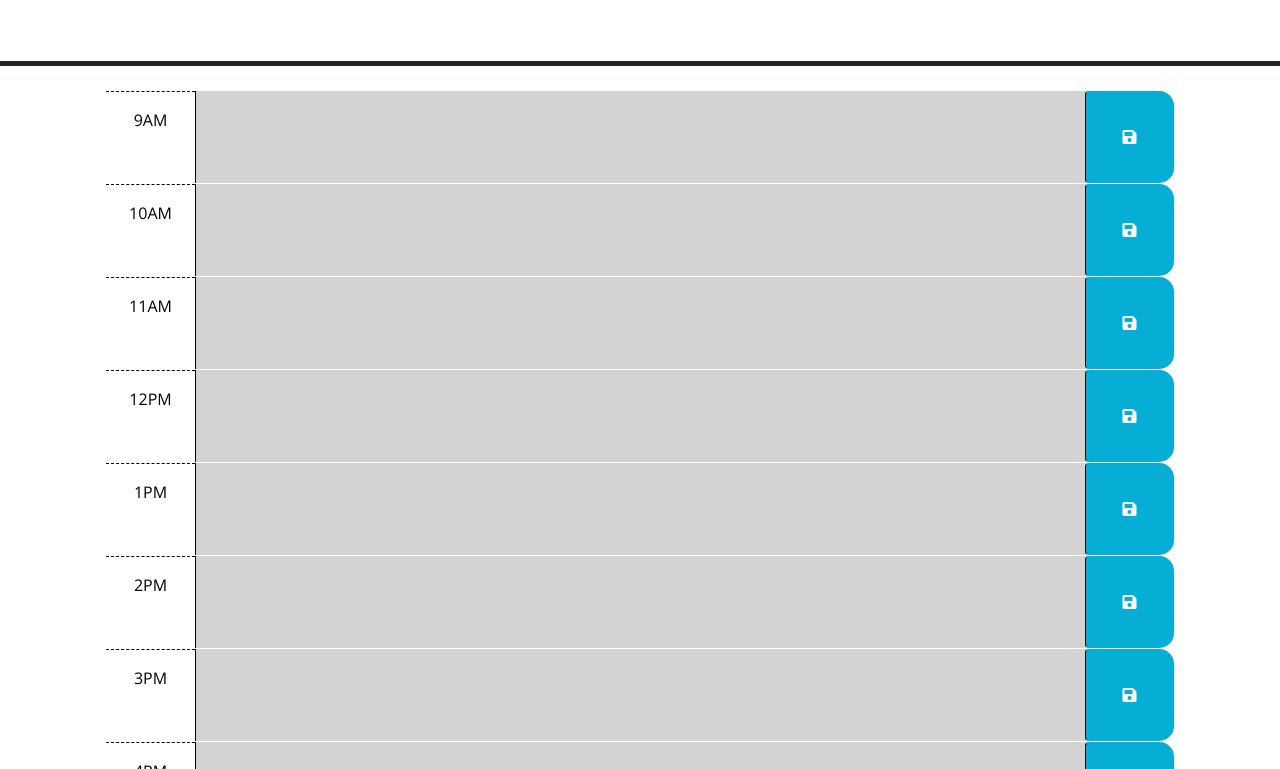
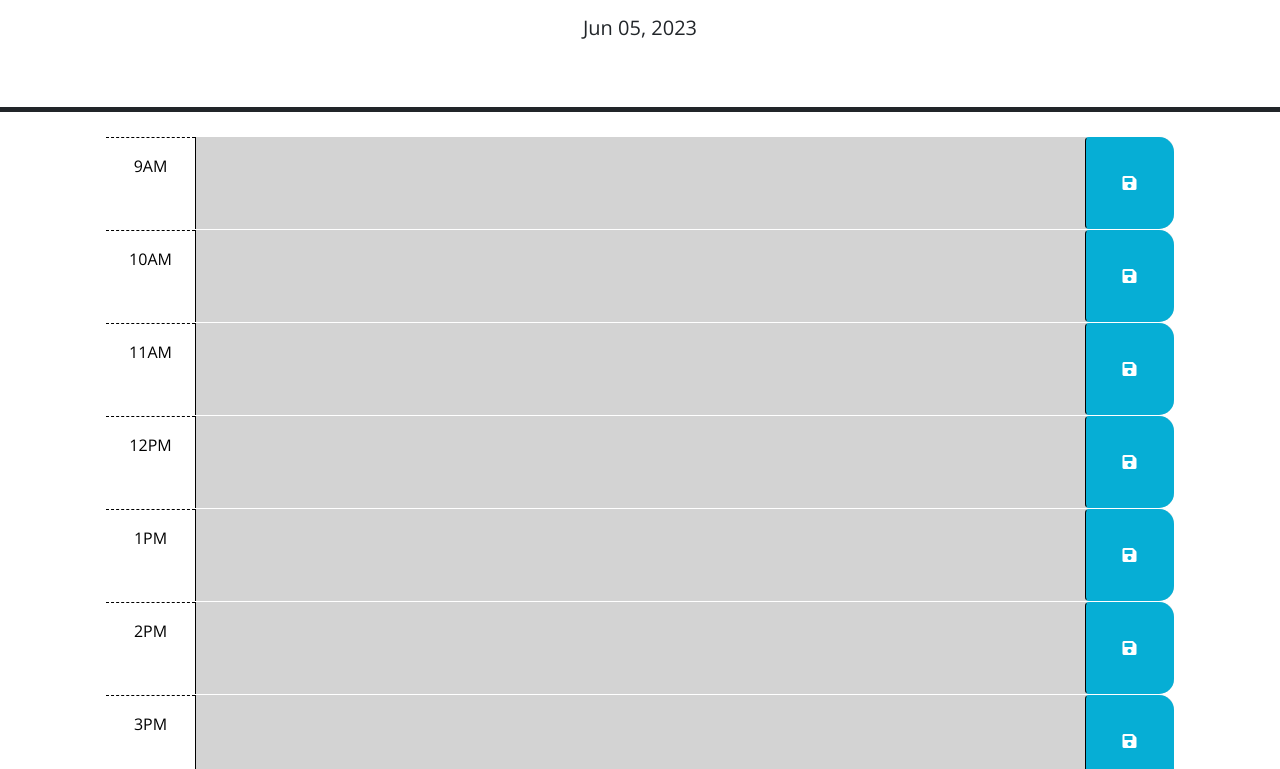
Before and after one commit to Shippo704/week5-challenge, a plain HTML site: page index.html in a window 1280 px wide. Shown: the part 166-935 px from the top of the page. Drawn offline with nearby package versions, Linux system fonts and the light colour scheme.

Commit message:
added current date to header using dayjs and jquery

```diff
--- a/script.js
+++ b/script.js
@@ -12,19 +12,17 @@ var hour16 = $("#hour-16");
 var hour17 = $("#hour-17");
 var hour18 = $("#hour-18");
 
+var currentDay = $("#currentDay");
 var saveButton = $(".saveBtn");
 var currTime = dayjs().format("HH");
+var currDay = dayjs().format("MMM DD, YYYY");
 
 //var hourBlock = parseInt($element.data("id"));
 
 $(function () {
-  // TODO: Add a listener for click events on the save button. This code should
-  // use the id in the containing time-block as a key to save the user input in
-  // local storage.
-  // HINT: What does `this` reference in the click listener
-  // function? How can DOM traversal be used to get the "hour-x" id of the
-  // time-block containing the button that was clicked? How might the id be
-  // useful when saving the description in local storage?
+
+  //add current date to header
+  currentDay.text(currDay);
 
   //Event listener for save button
   saveButton.on("click", function() {
```
Also changed, not shown: index.html (+1 -8 lines).
